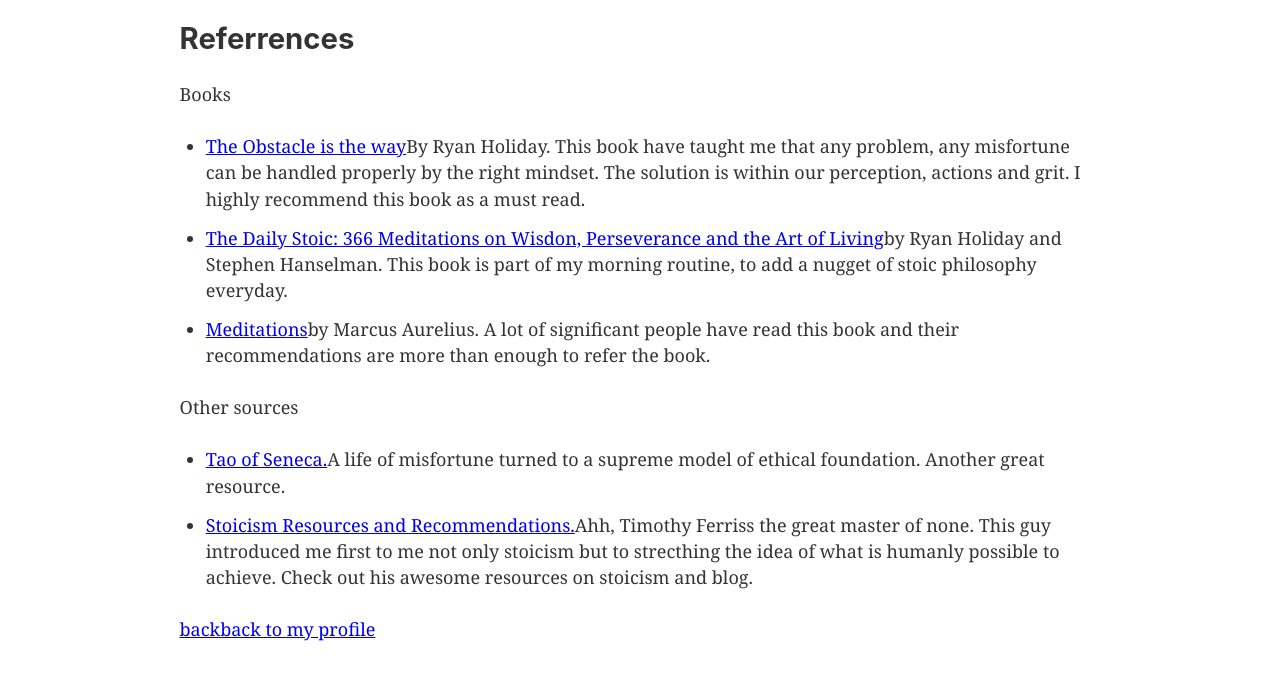
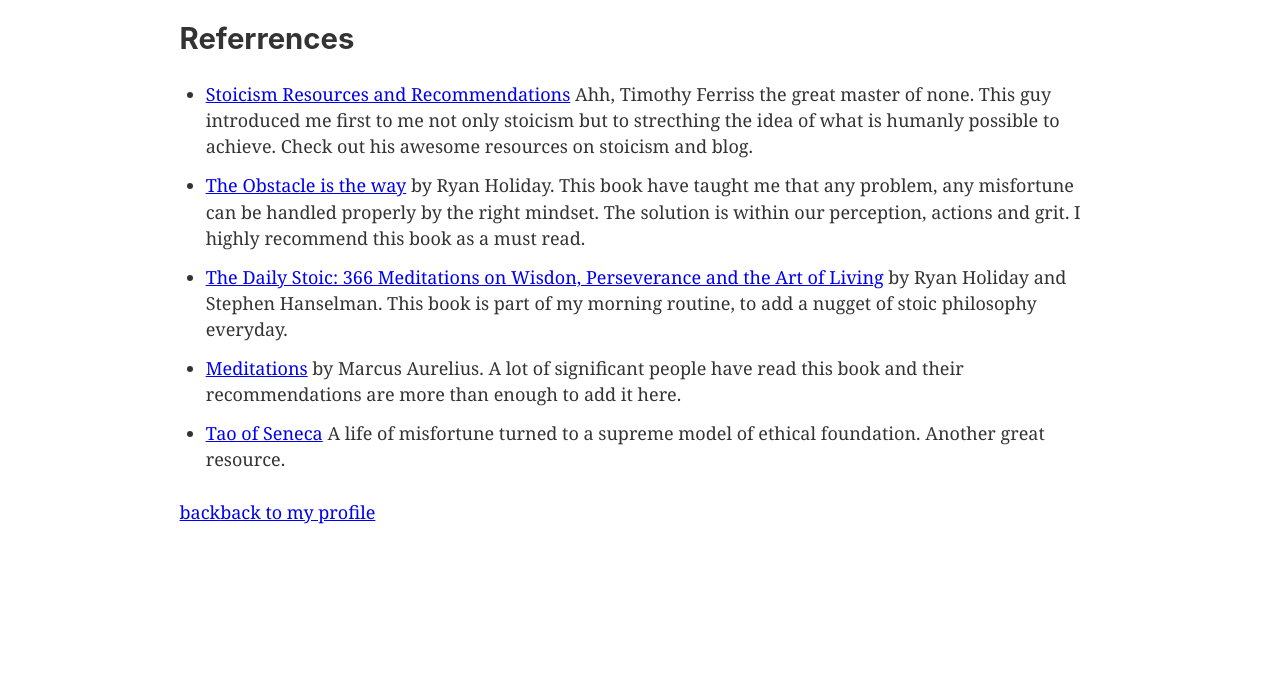
Before and after one commit to migueldeguzman/stoicism, a Gatsby site: page /referrences in a window 1280 px wide. Shown: the part 100-780 px from the top of the page. Built offline with nearby package versions, Linux system fonts and the light colour scheme; Gatsby itself is replaced by a stand-in of ours.

Commit message:
reorganizing referrence page

```diff
--- a/src/pages/referrences.js
+++ b/src/pages/referrences.js
@@ -7,45 +7,34 @@ const morePage = () => (
   <Layout>
     <h2>Referrences</h2>
     <div>
-   		<p>Books</p>
       <ul>
    			<li>
+            <a href='https://tim.blog/stoic/'>
+            Stoicism Resources and Recommendations</a> Ahh, Timothy Ferriss the great master of none.
+            This guy introduced me first to me not only stoicism but to strecthing
+            the idea of what is humanly possible to achieve.
+            Check out his awesome resources on stoicism and blog.
+        </li>
+        <li>
             <a href='https://www.amazon.com/Obstacle-Way-Timeless-Turning-Triumph-ebook/dp/B00G3L1B8K'>
-             The Obstacle is the way</a>
-             By Ryan Holiday. This book have taught me that any problem, any misfortune can be handled
+             The Obstacle is the way</a> by Ryan Holiday. This book have taught me that any problem, any misfortune can be handled
              properly by the right mindset. The solution is within our perception, actions and grit.
              I highly recommend this book as a must read.
         </li>
         <li>
             <a href='https://www.amazon.com/Daily-Stoic-Meditations-Wisdom-Perseverance/dp/0735211736'>
-             The Daily Stoic: 366 Meditations on Wisdon, Perseverance and the Art of Living</a>
-             by Ryan Holiday and Stephen Hanselman. This book is part of my morning routine,
+             The Daily Stoic: 366 Meditations on Wisdon, Perseverance and the Art of Living</a> by Ryan Holiday and Stephen Hanselman. This book is part of my morning routine,
              to add a nugget of stoic philosophy everyday.
         </li>
         <li>
             <a href='http://www.gutenberg.org/ebooks/2680'>
-            Meditations</a>
-            by Marcus Aurelius. A lot of significant people have read this book and their recommendations
-            are more than enough to refer the book.
+            Meditations</a> by Marcus Aurelius. A lot of significant people have read this book and their recommendations
+            are more than enough to add it here.
         </li>
-   		</ul>
-   	</div>
-    <div>
-   		<p>Other sources</p>
-   		<ul>
         <li>
             <a href='https://tim.blog/2017/07/06/tao-of-seneca/'>
-            Tao of Seneca.</a>
-            A life of misfortune turned to a supreme model of ethical foundation.
+            Tao of Seneca</a> A life of misfortune turned to a supreme model of ethical foundation.
             Another great resource.
-        </li>
-   			<li>
-            <a href='https://tim.blog/stoic/'>
-            Stoicism Resources and Recommendations.</a>
-            Ahh, Timothy Ferriss the great master of none.
-            This guy introduced me first to me not only stoicism but to strecthing
-            the idea of what is humanly possible to achieve.
-            Check out his awesome resources on stoicism and blog.
         </li>
       </ul>
     </div>
```
Lines whose indentation alone changed are shown as unchanged.
